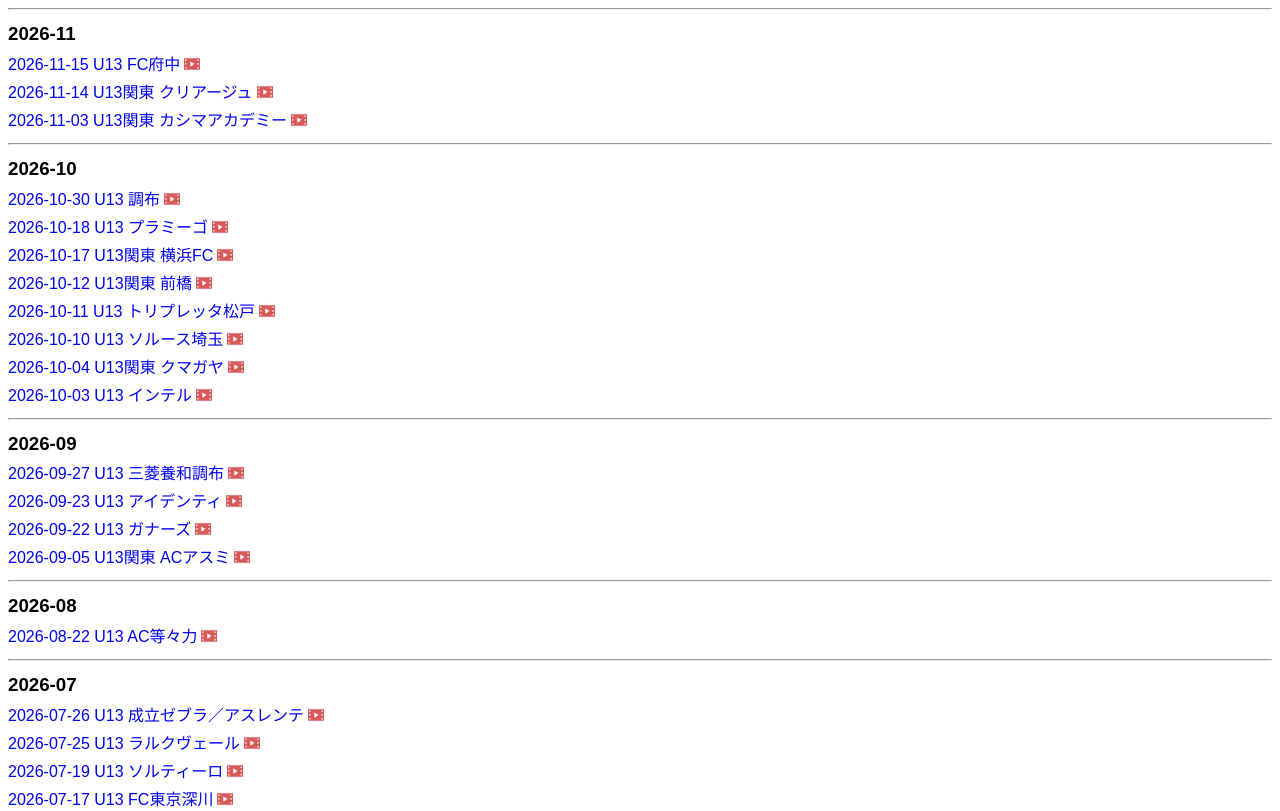
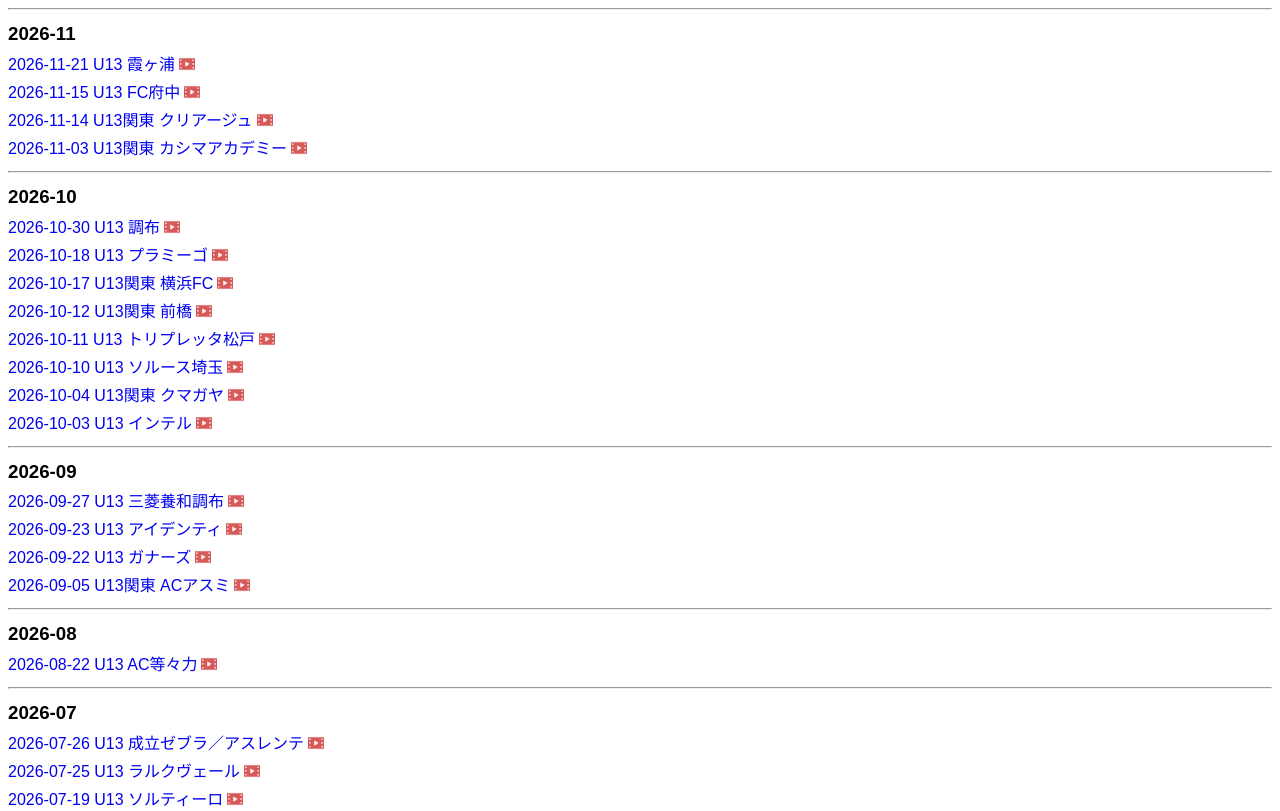
Before and after one commit to yskfj/staticweb, a plain HTML site: page jefa-jy-satoru.html in a window 1280 px wide. Shown: the top 811 px of the page. Drawn offline with Linux system fonts and the light colour scheme.

Commit message:
Add 2026-11-21 U13 霞ヶ浦

```diff
--- a/jefa-jy-satoru.html
+++ b/jefa-jy-satoru.html
@@ -52,6 +52,7 @@
     -->
     <hr>
     <h3>2026-11</h3>
+    <a href="https://www.youtube.com/playlist?list=PLNOULbKI0V8s">2026-11-21 U13 霞ヶ浦</a><br>
     <a href="https://www.youtube.com/playlist?list=PLeXWcNL51iRI">2026-11-15 U13 FC府中</a><br>
     <a href="https://www.youtube.com/playlist?list=PLYXvOeLxLGDk">2026-11-14 U13関東 クリアージュ</a><br>
     <a href="https://www.youtube.com/playlist?list=PLJp-56Ei9n84">2026-11-03 U13関東 カシマアカデミー</a><br>
```
